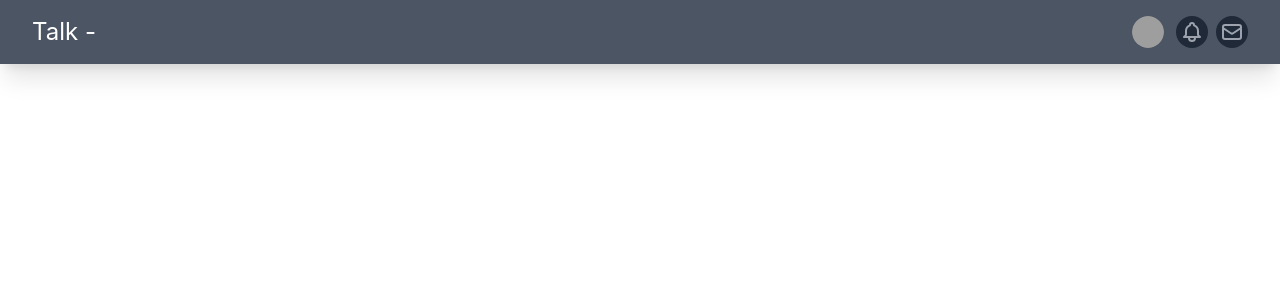
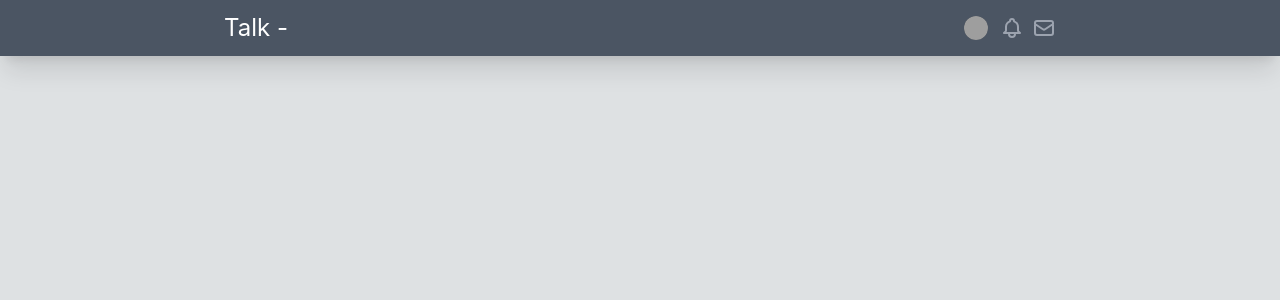
Before and after one commit to DMalagueta/twitter, a React (Vite) app: page / in a window 1280 px wide. Shown: the top 300 px of the page. Built offline with nearby package versions, Linux system fonts and the light colour scheme; grey boxes are pictures that could not be loaded.

Commit message:
changes to navbar view

```diff
--- a/src/index.css
+++ b/src/index.css
@@ -9,4 +9,5 @@ body {
     sans-serif;
   -webkit-font-smoothing: antialiased;
   -moz-osx-font-smoothing: grayscale;
+  background-color: #DEE1E3;
 }
--- a/src/layout/Navbar.tsx
+++ b/src/layout/Navbar.tsx
@@ -2,8 +2,8 @@ import { BellIcon, MailIcon } from '@heroicons/react/outline';
 export default function Navbar() {
   return (
     <nav className="bg-gray-600 shadow-xl">
-      <div className="max-w-7xl mx-auto px-2 sm:px-6 lg:px-8">
-        <div className="relative flex items-center justify-between h-16">
+      <div className="max-w-4xl mx-auto px-2 sm:px-6 lg:px-8">
+        <div className="relative flex items-center justify-between h-14">
           <div className="absolute inset-y-0 left-0 flex items-center sm:hidden">
             <button
               type="button"
@@ -62,7 +62,7 @@ export default function Navbar() {
                 >
                   <span className="sr-only">Open user menu</span>
                   <img
-                    className="h-8 w-8 rounded-full"
+                    className="h-6 w-6 rounded-full"
                     src="https://images.unsplash.com/photo-1472099645785-5658abf4ff4e?ixlib=rb-1.2.1&ixid=eyJhcHBfaWQiOjEyMDd9&auto=format&fit=facearea&facepad=2&w=256&h=256&q=80"
                     alt=""
                   />
@@ -71,14 +71,14 @@ export default function Navbar() {
             </div>
             <button
               type="button"
-              className="bg-gray-800 p-1 rounded-full text-gray-400 hover:text-white focus:outline-none focus:ring-2 focus:ring-offset-2 focus:ring-offset-gray-800 focus:ring-white"
+              className="text-gray-400 hover:text-white focus:outline-none focus:ring-2 focus:ring-offset-2 focus:ring-offset-gray-800 focus:ring-white"
             >
               <span className="sr-only">View notifications</span>
               <BellIcon className="h-6 w-6" />
             </button>
             <button
               type="button"
-              className="ml-2 bg-gray-800 p-1 rounded-full text-gray-400 hover:text-white focus:outline-none focus:ring-2 focus:ring-offset-2 focus:ring-offset-gray-800 focus:ring-white"
+              className="ml-2 text-gray-400 hover:text-white focus:outline-none focus:ring-2 focus:ring-offset-2 focus:ring-offset-gray-800 focus:ring-white"
             >
               <span className="sr-only">Mail</span>
               <MailIcon className="h-6 w-6" />
```
